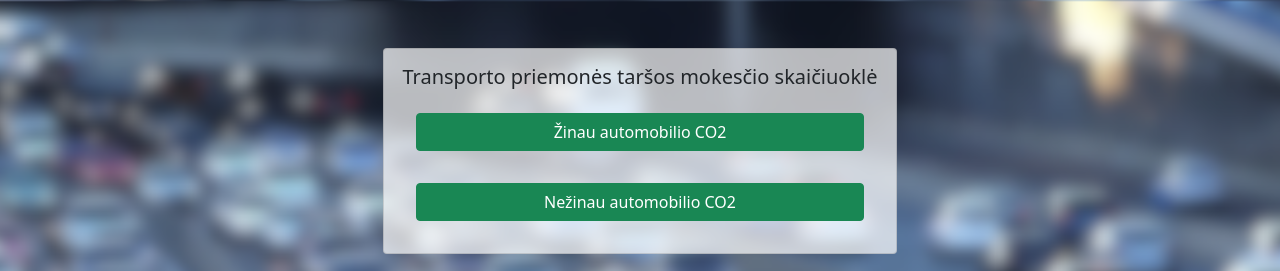
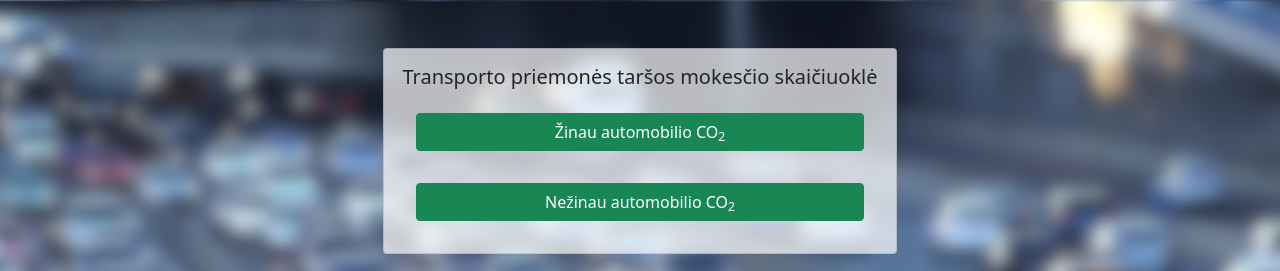
Before and after one commit to co2skaiciuokle-lt/co2skaiciuokle-lt.github.io, a React (Create React App) app: page / in a window 1280 px wide. Shown: the top 271 px of the page. Built offline with nearby package versions, Linux system fonts and the light colour scheme.

Commit message:
fixed bug

```diff
--- a/src/components/askingpageaboutco2.js
+++ b/src/components/askingpageaboutco2.js
@@ -13,10 +13,10 @@ export default function AskingPageAboutCO2({ handleCurrentPage }) {
           <Card.Title>Transporto priemonės taršos mokesčio skaičiuoklė</Card.Title>
           <div className={Styles.buttonsflex}>
           <Button onClick={() => handleCurrentPage("yes")} variant="success">
-              Žinau automobilio CO2
+              Žinau automobilio CO<sub>2</sub>
             </Button>
             <Button onClick={() => handleCurrentPage("no")} variant="success">
-              Nežinau automobilio CO2
+              Nežinau automobilio CO<sub>2</sub>
             </Button>
           </div>
         </Card.Body>
```
